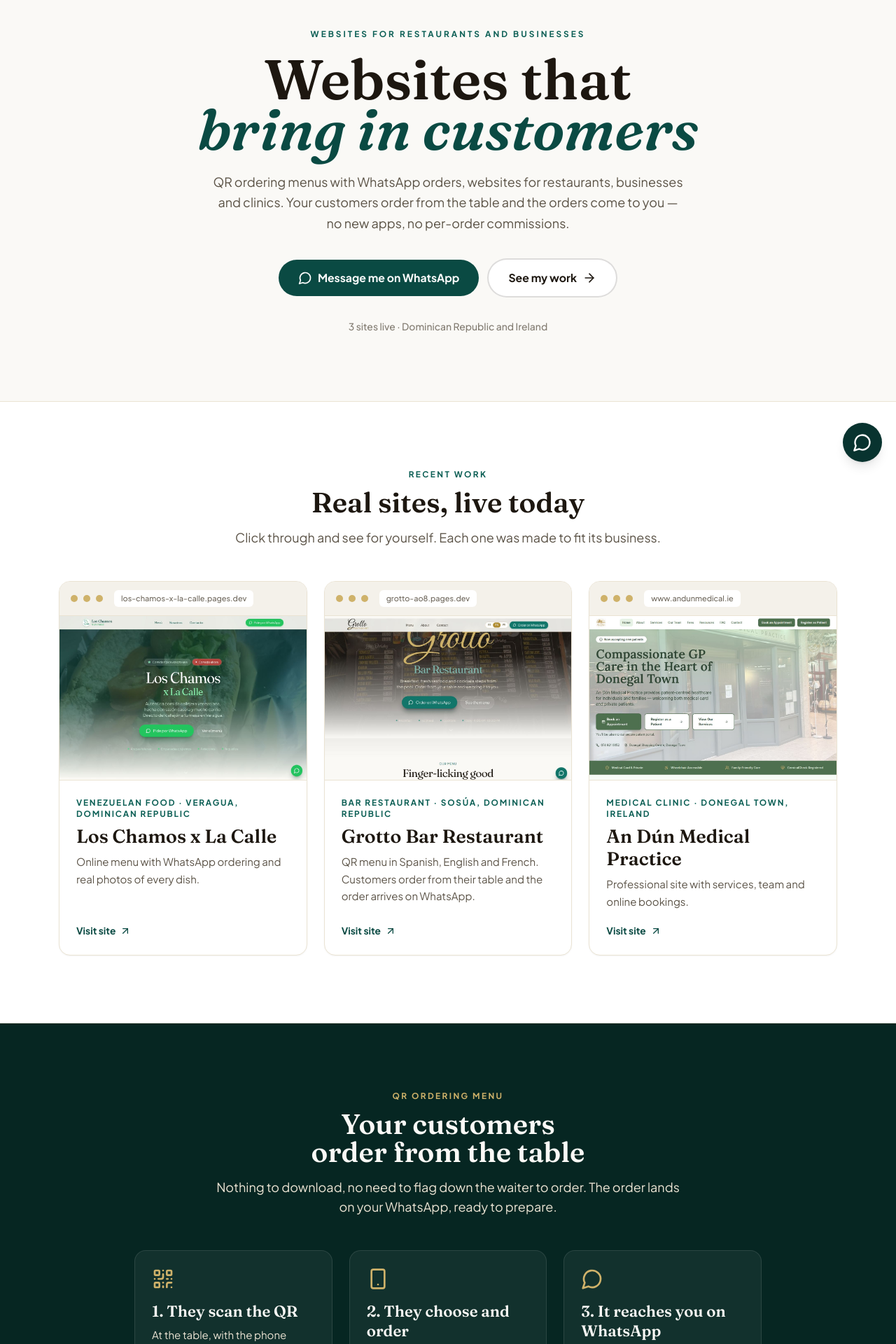
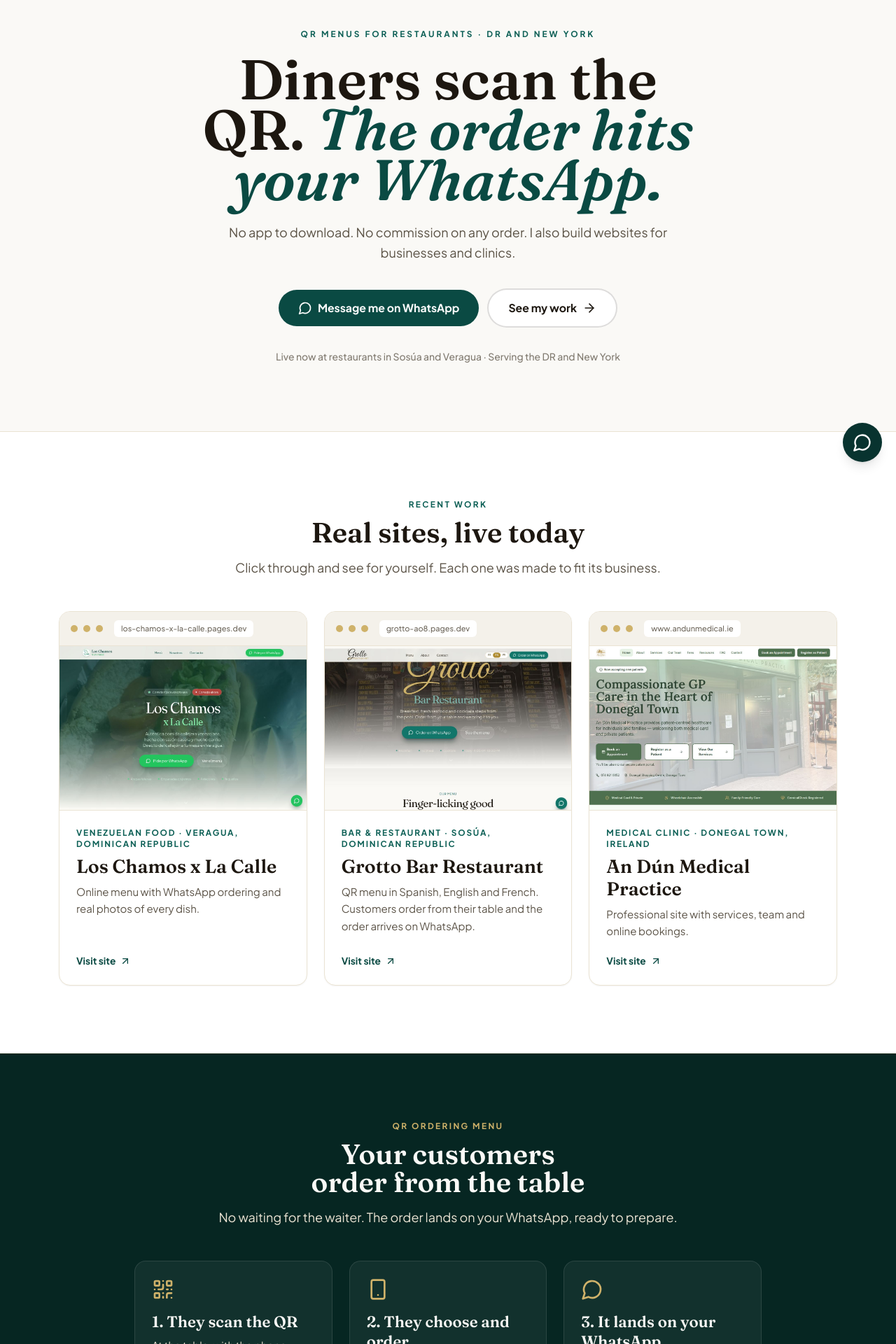
Before and after one commit to gomezpaulino/paulino-gomez-portfolio, a React (Vite) app: page / in a window 1280 px wide. Shown: the part 120-2040 px from the top of the page at 70% size. Built offline with nearby package versions, Linux system fonts and the light colour scheme.

Commit message:
Apply copy review: product-led hero, QR naming, kit/process/Spanish fixes

```diff
--- a/src/App.tsx
+++ b/src/App.tsx
@@ -140,18 +140,18 @@ const CONTENT: Record<Lang, Content> = {
     whatsappText:
       'Hola%20Paulino%2C%20quiero%20una%20p%C3%A1gina%20web%20para%20mi%20negocio',
     hero: {
-      eyebrow: 'Sitios web para restaurantes y negocios',
-      titleA: 'Páginas web que',
-      titleEm: 'traen clientes',
-      sub: 'Menús digitales con pedidos por WhatsApp, páginas para restaurantes, negocios y clínicas. Tus clientes piden desde la mesa y los pedidos te llegan a ti, sin apps nuevas ni comisiones por pedido.',
+      eyebrow: 'Menús QR para restaurantes · RD y Nueva York',
+      titleA: 'Tus clientes escanean el QR.',
+      titleEm: 'El pedido te cae en WhatsApp.',
+      sub: 'Sin apps que descargar y sin comisión por pedido. También hago páginas para negocios y clínicas.',
       ctaPrimary: 'Escríbeme por WhatsApp',
       ctaSecondary: 'Ver trabajos',
-      trust: '3 sitios en vivo · República Dominicana y Irlanda',
+      trust: 'En vivo en restaurantes de Sosúa y Veragua · Sirviendo a RD y Nueva York',
     },
     work: {
       eyebrow: 'Trabajos recientes',
       title: 'Sitios reales, en vivo hoy',
-      sub: 'Haz click y míralos. Cada uno se hizo a la medida de su negocio.',
+      sub: 'Entra y míralos. Cada uno se hizo a la medida de su negocio.',
       visit: 'Visitar sitio',
       projects: [
         {
@@ -187,9 +187,9 @@ const CONTENT: Record<Lang, Content> = {
       ],
     },
     product: {
-      eyebrow: 'Menú digital con pedidos por WhatsApp',
+      eyebrow: 'Menú QR con pedidos por WhatsApp',
       title: 'Tus clientes piden desde la mesa',
-      sub: 'Sin descargar nada, sin llamar al mesero para pedir. El pedido cae en tu WhatsApp, listo para preparar.',
+      sub: 'Sin llamar al mesero para pedir. El pedido cae en tu WhatsApp, listo para preparar.',
       steps: [
         {
           icon: QrCode,
@@ -255,16 +255,16 @@ const CONTENT: Record<Lang, Content> = {
         },
         {
           icon: Nfc,
-          title: 'Tags NFC',
+          title: 'Tags de toque (NFC)',
           text: 'El cliente acerca el teléfono y el menú abre solo, sin escanear ni buscar la cámara.',
         },
         {
           icon: Palette,
-          title: 'Hecho para tu marca',
+          title: 'Reutilizable y fácil de actualizar',
           text: 'Base reutilizable con la placa del QR intercambiable: si cambia tu menú o tu número, se reimprime solo la plaquita.',
         },
       ],
-      note: 'Disponible bajo pedido. Pregúntame por el kit cuando escribas.',
+      note: 'Lo hago por encargo. Pregúntame por el kit cuando escribas.',
     },
     process: {
       eyebrow: 'Cómo funciona',
@@ -283,7 +283,7 @@ const CONTENT: Record<Lang, Content> = {
         },
         {
           num: '03',
-          title: 'Tu página en vivo en días',
+          title: 'En vivo, con tus QR listos para imprimir',
           text: 'QRs listos para imprimir y poner en las mesas.',
         },
       ],
@@ -310,7 +310,7 @@ const CONTENT: Record<Lang, Content> = {
         {
           question: '¿Necesito tener un dominio o una página web ya?',
           answer:
-            'No. Tu página queda en línea desde el primer día. Si más adelante quieres tu propio dominio, se le agrega.',
+            'No. Tu página queda en línea desde el primer día. Si más adelante quieres tu propio dominio, te lo agrego.',
         },
         {
           question: '¿Qué pasa cuando cambio mi menú o mis precios?',
@@ -321,7 +321,7 @@ const CONTENT: Record<Lang, Content> = {
     },
     contact: {
       title: '¿Hablamos de tu página?',
-      sub: 'Escríbeme por WhatsApp al número de tu país y te cotizo según tu negocio y tu mercado. Te respondo personalmente.',
+      sub: 'Escríbeme por WhatsApp al número de tu país y te cotizo según tu negocio y tu mercado. Te respondo yo mismo.',
       rdLabel: 'WhatsApp · República Dominicana',
       usLabel: 'WhatsApp · Estados Unidos',
       preferCall: '¿Prefieres llamar?',
@@ -339,7 +339,7 @@ const CONTENT: Record<Lang, Content> = {
     meta: {
       title: 'Paulino Gómez — Websites for restaurants and businesses',
       description:
-        'QR ordering menus with WhatsApp orders, websites for restaurants, businesses and clinics. Your customers order from the table and the orders come to you.',
+        'QR menus where diners order from the table and the order goes straight to your WhatsApp. Also websites for restaurants, businesses and clinics.',
     },
     skipLink: 'Skip to content',
     newTab: '(opens in a new tab)',
@@ -361,13 +361,13 @@ const CONTENT: Record<Lang, Content> = {
     whatsappText:
       'Hi%20Paulino%2C%20I%20want%20a%20website%20for%20my%20business',
     hero: {
-      eyebrow: 'Websites for restaurants and businesses',
-      titleA: 'Websites that',
-      titleEm: 'bring in customers',
-      sub: 'QR ordering menus with WhatsApp orders, websites for restaurants, businesses and clinics. Your customers order from the table and the orders come to you — no new apps, no per-order commissions.',
+      eyebrow: 'QR menus for restaurants · DR and New York',
+      titleA: 'Diners scan the QR.',
+      titleEm: 'The order hits your WhatsApp.',
+      sub: 'No app to download. No commission on any order. I also build websites for businesses and clinics.',
       ctaPrimary: 'Message me on WhatsApp',
       ctaSecondary: 'See my work',
-      trust: '3 sites live · Dominican Republic and Ireland',
+      trust: 'Live now at restaurants in Sosúa and Veragua · Serving the DR and New York',
     },
     work: {
       eyebrow: 'Recent work',
@@ -387,7 +387,7 @@ const CONTENT: Record<Lang, Content> = {
         },
         {
           name: 'Grotto Bar Restaurant',
-          tagline: 'Bar restaurant',
+          tagline: 'Bar & restaurant',
           location: 'Sosúa, Dominican Republic',
           description:
             'QR menu in Spanish, English and French. Customers order from their table and the order arrives on WhatsApp.',
@@ -410,7 +410,7 @@ const CONTENT: Record<Lang, Content> = {
     product: {
       eyebrow: 'QR ordering menu',
       title: 'Your customers order from the table',
-      sub: 'Nothing to download, no need to flag down the waiter to order. The order lands on your WhatsApp, ready to prepare.',
+      sub: 'No waiting for the waiter. The order lands on your WhatsApp, ready to prepare.',
       steps: [
         {
           icon: QrCode,
@@ -424,7 +424,7 @@ const CONTENT: Record<Lang, Content> = {
         },
         {
           icon: MessageCircle,
-          title: '3. It reaches you on WhatsApp',
+          title: '3. It lands on your WhatsApp',
           text: 'The order arrives on your phone, table number and all, ready to prepare.',
         },
       ],
@@ -466,7 +466,7 @@ const CONTENT: Record<Lang, Content> = {
     },
     kit: {
       eyebrow: 'Extra · Physical kit',
-      title: 'More than a page: pieces your customers can touch',
+      title: 'More than a page: things your customers can actually touch',
       sub: '3D-printed stands and napkin holders with your QR, so the menu is on every table, not just on the phone.',
       items: [
         {
@@ -476,12 +476,12 @@ const CONTENT: Record<Lang, Content> = {
         },
         {
           icon: Nfc,
-          title: 'NFC tags',
+          title: 'Tap-to-open tags (NFC)',
           text: 'Customers hold their phone close and the menu opens by itself — no scanning, no hunting for the camera.',
         },
         {
           icon: Palette,
-          title: 'Made for your brand',
+          title: 'Reusable, easy to update',
           text: 'Reusable base with a swappable QR plate: if your menu or number changes, only the plate gets reprinted.',
         },
       ],
@@ -504,7 +504,7 @@ const CONTENT: Record<Lang, Content> = {
         },
         {
           num: '03',
-          title: 'Your page live in days',
+          title: 'Live, with QR codes ready to print',
           text: 'QRs ready to print and place on the tables.',
         },
       ],
@@ -541,8 +541,8 @@ const CONTENT: Record<Lang, Content> = {
       ],
     },
     contact: {
-      title: 'Shall we talk about your page?',
-      sub: "Message me on WhatsApp at the number for your country and I'll quote you for your business and your market. I reply personally.",
+      title: 'Want to talk about your page?',
+      sub: "Message me on WhatsApp at the number for your country and I'll quote you for your business and your market. I answer every message myself.",
       rdLabel: 'WhatsApp · Dominican Republic',
       usLabel: 'WhatsApp · United States',
       preferCall: 'Prefer to call?',
```
